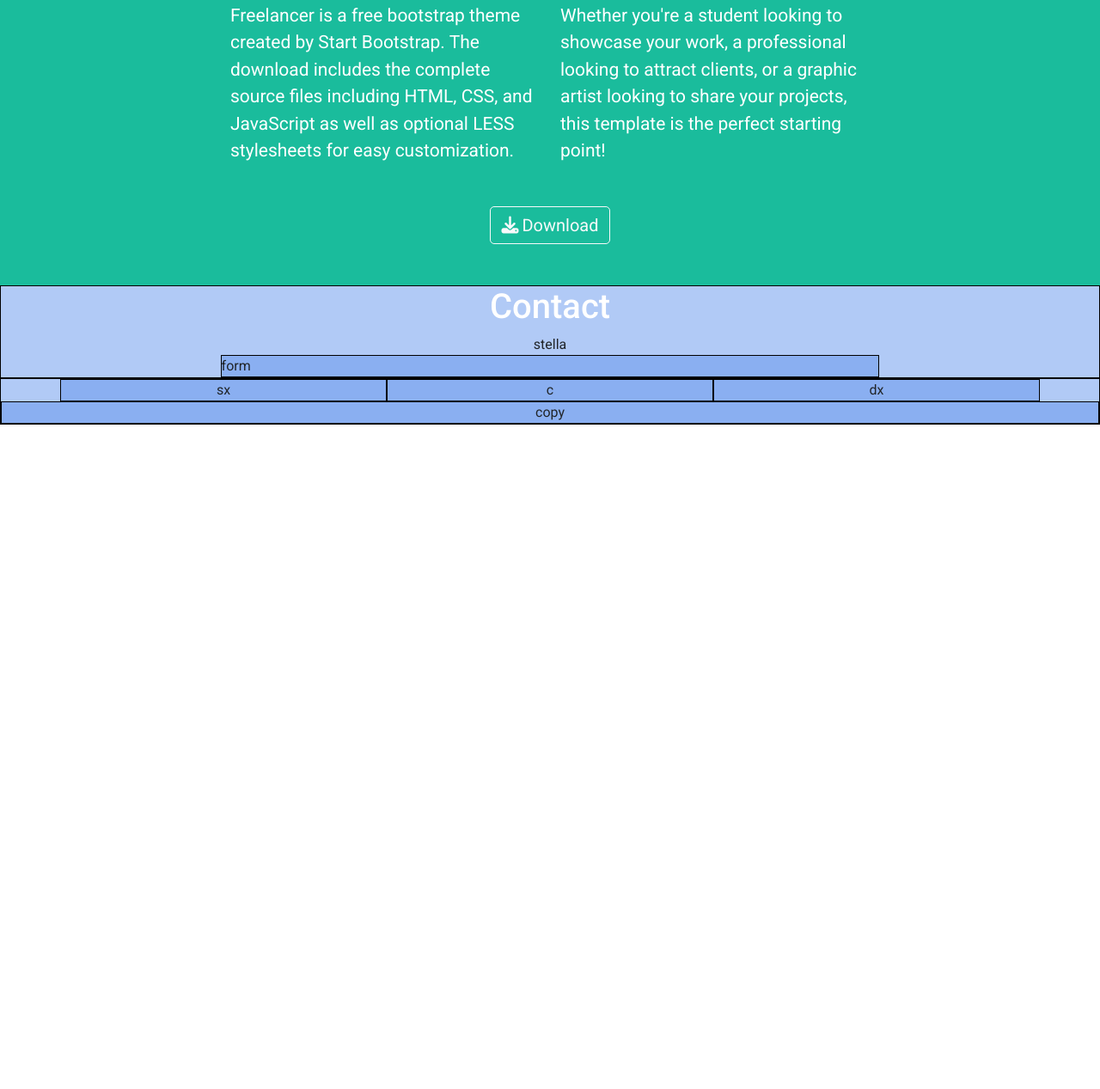
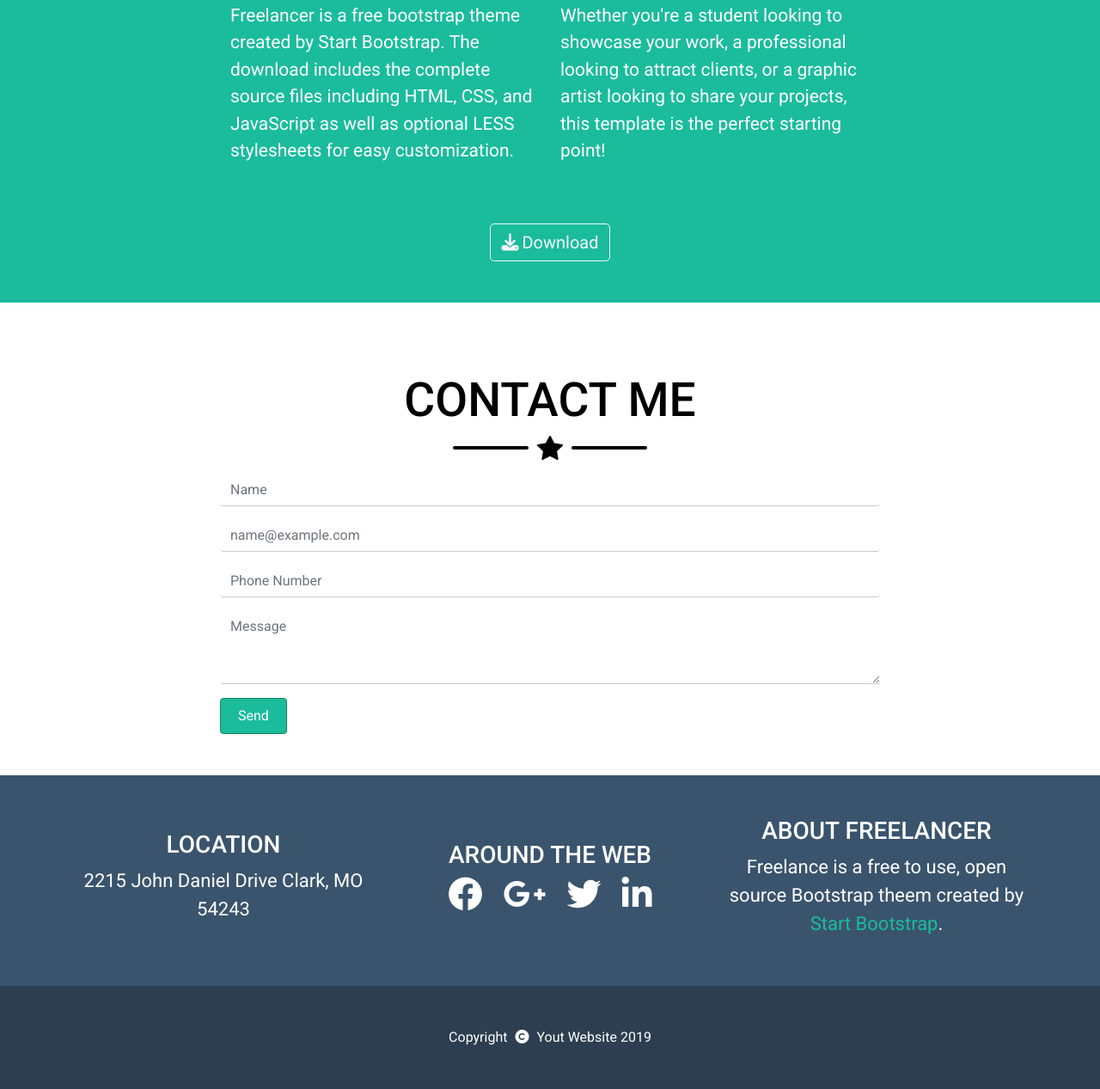
Before and after one commit to manumastro/html-css-bootstrap-freelancer, a plain HTML site: page index.html in a window 1280 px wide. Shown: the part 1705-2972 px from the top of the page at 86% size. Before the commit the page ends 2199 px from the top, so only its background shows below. Drawn offline with nearby package versions, Linux system fonts and the light colour scheme.

Commit message:
pagina finita

```diff
--- a/css/style.css
+++ b/css/style.css
@@ -113,6 +113,11 @@ header nav .row{
   width: 100%;
   border-radius: 10px;
 }
+#portfolio #portfolio-imgs .em-col i{
+  display: none;
+  position: absolute;
+
+}
 
 #about{
   background-color: #1abc9c;
@@ -131,8 +136,65 @@ header nav .row{
   font-size: 21px;
   text-align: center;
 }
+#about .em-col{
+  padding-bottom: 20px;
+}
 #about button{
   font-size: 20px;
   border-radius: 5px;
 }
+
+#contact .line-first,
+#contact .line-second{
+  width: 7%;
+  background-color: black;
+}
+#contact .star{
+  margin: 0 10px;
+}
+#contact h1{
+  color: black;
+  font-size: 55px;
+  padding-top: 80px;
+  text-transform: uppercase;
+}
+#contact .em-btn{
+  padding: 8px 20px;
+  background-color: #1abc9c;
+}
+
+#contact .em-form{
+  border-bottom: 1px solid #cccccc;
+  border-top: none;
+  border-left: none;
+  border-right: none;
+}
 /* FOOTER */
+.em-footer-top{
+  background-color: #3a546d;
+}
+footer .em-col{
+  padding-bottom: 40px;
+}
+footer span{
+  color: white;
+  font-size: 22px;
+}
+footer span.green{
+  color: #1abc9c;
+}
+footer i{
+  color: white;
+  font-size: 2.5rem;
+  padding: 0 10px;
+}
+.em-footer-bottom{
+  background-color: #2c3e50;
+}
+footer i.fa-copyright{
+  font-size: 1rem;
+  padding: 0 5px;
+}
+footer span.copy{
+  font-size: 1rem;
+}
--- a/index.html
+++ b/index.html
@@ -124,7 +124,7 @@
       <div class="em-container">
         <div class="container-fluid mb-5">
           <div class="row row-cols-1 row-cols-md-2">
-            <div class="col"><span>Freelancer is a free bootstrap theme created by Start Bootstrap. The download includes the complete source files including HTML, CSS, and JavaScript as well as optional LESS stylesheets for easy customization. </span></div>
+            <div class="col em-col"><span>Freelancer is a free bootstrap theme created by Start Bootstrap. The download includes the complete source files including HTML, CSS, and JavaScript as well as optional LESS stylesheets for easy customization. </span></div>
             <div class="col"><span>Whether you're a student looking to showcase your work, a professional looking to attract clients, or a graphic artist looking to share your projects, this template is the perfect starting point!</span></div>
           </div>
         </div>
@@ -138,27 +138,69 @@
       </div>
     </section>
 
-    <section id="contact" class="debug min-h-300">
-      <div class="container text-center">
-        <h1>Contact</h1>
-        <div>stella</div>
+    <section id="contact" class="mb-5">
+      <div class="container-fluid text-center">
+        <h1>Contact me</h1>
+        <div class="line-star d-flex justify-content-center align-items-center mb-3">
+          <div class="line-first"></div>
+          <div class="star">
+              <svg xmlns="http://www.w3.org/2000/svg" width="30" height="30" fill="black" class="bi bi-star-fill" viewBox="0 0 16 16">
+                <path d="M3.612 15.443c-.386.198-.824-.149-.746-.592l.83-4.73L.173 6.765c-.329-.314-.158-.888.283-.95l4.898-.696L7.538.792c.197-.39.73-.39.927 0l2.184 4.327 4.898.696c.441.062.612.636.282.95l-3.522 3.356.83 4.73c.078.443-.36.79-.746.592L8 13.187l-4.389 2.256z"/>
+              </svg>
+          </div>
+          <div class="line-second"></div>
+        </div>
       </div>
-      <div class="em-container debug min-h-300">
-        form
+      <div class="em-container">
+        <div class="mb-3">
+          <input type="text" class="form-control em-form" id="exampleFormControlInput1" placeholder="Name">
+        </div>
+        <div class="mb-3">
+          <input type="email" class="form-control em-form" id="exampleFormControlInput1" placeholder="name@example.com">
+        </div>
+        <div class="mb-3">
+          <input type="text" class="form-control em-form" id="exampleFormControlInput1" placeholder="Phone Number">
+        </div>
+        <div class="mb-3">
+          <textarea class="form-control em-form" id="exampleFormControlTextarea1" placeholder="Message" rows="3"></textarea>
+        </div>
+        <div class="mb-3">
+          <input type="button" value="Send" class="btn btn-success em-btn">
+        </div
+
       </div>
     </section>
   </main>
 
-  <footer class="debug text-center">
-    <div class="container">
-      <div class="row row-cols-1 row-cols-md-3">
-        <div class="col debug">sx</div>
-        <div class="col debug">c</div>
-        <div class="col debug">dx</div>
+  <footer class="text-center">
+    <div class="container-fluid em-footer-top pt-5 pb-3">
+      <div class="container">
+        <div class="row row-cols-1 row-cols-md-3 align-items-center">
+          <div class="col em-col">
+            <h3>LOCATION</h3>
+            <span>2215 John Daniel Drive Clark, MO 54243</span>
+          </div>
+          <div class="col em-col">
+            <h3>AROUND THE WEB</h3>
+            <i class="fa-brands fa-facebook"></i>
+            <i class="fa-brands fa-google-plus-g"></i>
+            <i class="fa-brands fa-twitter"></i>
+            <i class="fa-brands fa-linkedin-in"></i>
+          </div>
+          <div class="col em-col">
+            <h3>ABOUT FREELANCER</h3>
+            <span>
+              Freelance is a free to use, open source Bootstrap theem created by <span class="green">Start Bootstrap</span>.
+            </span>
+          </div>
+        </div>
       </div>
     </div>
-    <div class="em-footer-bottom debug">
-      copy
+
+
+    <div class="em-footer-bottom p-5">
+      <span class="copy">Copyright <i class="fa-solid fa-copyright"></i> Yout Website 2019</span>
+
     </div>
   </footer>
 
```
